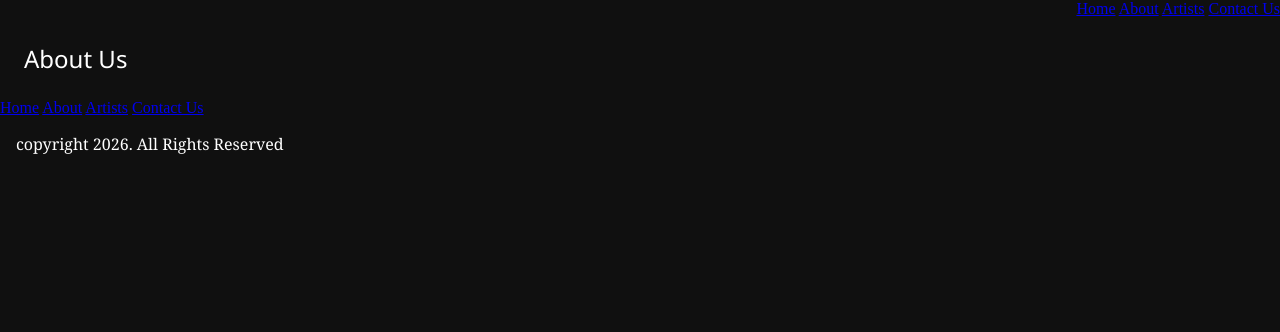
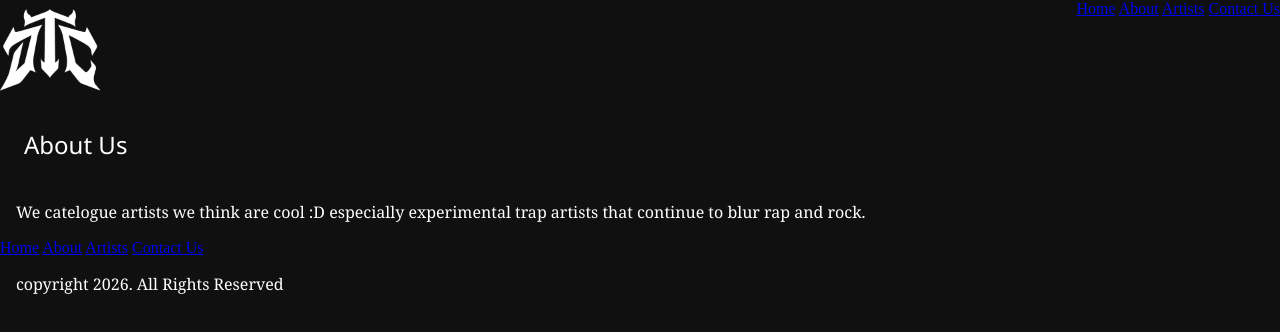
Before and after one commit to 6avin-12/Intro-to-Programming---Gavin-Evalt, a plain HTML site: page Final/pages/about.html in a window 1280 px wide. Drawn offline with Linux system fonts and the light colour scheme; files whose address does not match are found by name.

Commit message:
Update about.html

```diff
--- a/Final/pages/about.html
+++ b/Final/pages/about.html
@@ -3,12 +3,12 @@
 <head>
     <meta charset="UTF-8">
     <meta name="viewport" content="width=device-width, initial-scale=1.0">
-    <title>Dark Trap</title>
+    <title>Dark Trap Catelogue</title>
     <link href="../style.css" rel="stylesheet" type="text/css">
 </head>
 <body>
 <header>
-    <img src="">
+    <a href="../index.html"><img style="width: 100px; height: auto;" src="../images/DTClogo-8.png"></a>
     <nav>
         <a href="../index.html">Home</a>
         <a href="about.html">About</a>
@@ -17,7 +17,10 @@
     </nav>
 </header>
 <main>
+<section>
     <h2>About Us</h2>
+    <p>We catelogue artists we think are cool :D especially experimental trap artists that continue to blur rap and rock.</p>
+</section>
 </main>
 <footer>
     <nav>
```
